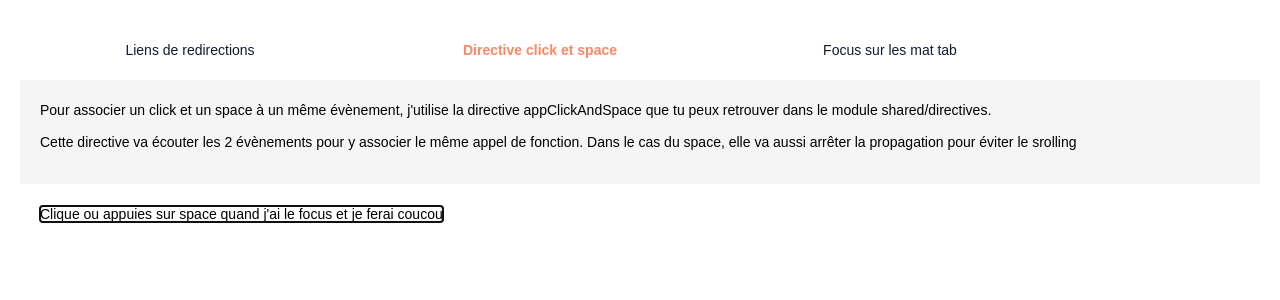
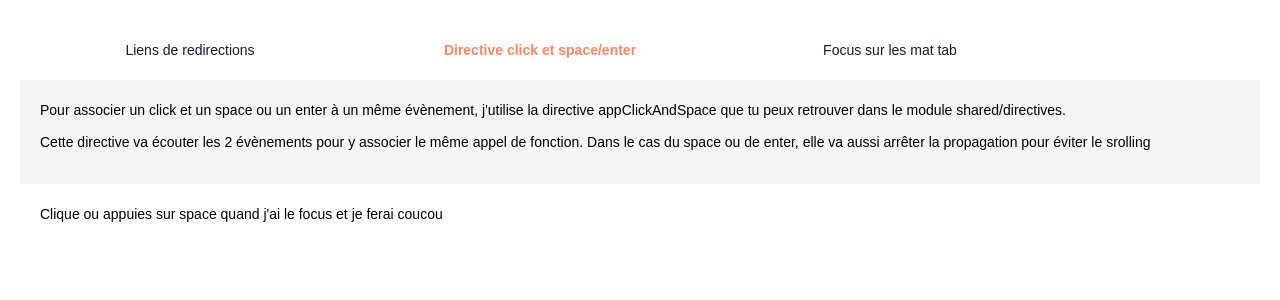
Before and after one commit to MoosArga/accessibility, an Angular app: page /click-and-space in a window 1280 px wide. Shown: the top 300 px of the page. Built offline with nearby package versions, Linux system fonts and the light colour scheme.

Commit message:
Revue Julie

```diff
--- a/src/app/features/click-and-space/click-and-space.component.html
+++ b/src/app/features/click-and-space/click-and-space.component.html
@@ -1,8 +1,8 @@
 <div class="concept-details">
-  <p>Pour associer un click et un space à un même évènement, j'utilise la directive appClickAndSpace que tu peux retrouver dans le module shared/directives.
+  <p>Pour associer un click et un space ou un enter à un même évènement, j'utilise la directive appClickAndSpace que tu peux retrouver dans le module shared/directives.
   </p>
-  <p>Cette directive va écouter les 2 évènements pour y associer le même appel de fonction. Dans le cas du space, elle va aussi arrêter la propagation pour éviter le srolling</p>
+  <p>Cette directive va écouter les 2 évènements pour y associer le même appel de fonction. Dans le cas du space ou de enter, elle va aussi arrêter la propagation pour éviter le srolling</p>
 </div>
 <div class="concept-example">
-    <span (appClickAndSpace)="coucou()" autofocus tabindex="0">Clique ou appuies sur space quand j'ai le focus et je ferai coucou</span>
+    <span (appClickAndKeyboard)="coucou()" tabindex="0">Clique ou appuies sur space quand j'ai le focus et je ferai coucou</span>
 </div>
--- a/src/app/layout/layout.component.html
+++ b/src/app/layout/layout.component.html
@@ -1,7 +1,7 @@
 <header>
   <ul id="menu">
     <li><a class="l-menu-item" routerLink="/redirect-links" routerLinkActive="l-menu-item-active">Liens de redirections</a></li>
-    <li><a class="l-menu-item" routerLink="/click-and-space" routerLinkActive="l-menu-item-active">Directive click et space</a></li>
+    <li><a class="l-menu-item" routerLink="/click-and-space" routerLinkActive="l-menu-item-active">Directive click et space/enter</a></li>
     <li><a class="l-menu-item" routerLink="/focus-mat-tab" routerLinkActive="l-menu-item-active">Focus sur les mat tab</a></li>
   </ul>
 </header>
--- a/src/app/shared/directive/click-and-space.directive.ts
+++ b/src/app/shared/directive/click-and-keyboard.directive.ts
@@ -1,17 +1,17 @@
 import { Directive, EventEmitter, HostListener, Output } from '@angular/core';
 
 @Directive({
-  selector: '[appClickAndSpace]'
+  selector: '[appClickAndKeyboard]'
 })
-export class ClickAndSpaceDirective {
+export class ClickAndKeyboardDirective {
 
-  @Output() appClickAndSpace: EventEmitter<void> = new EventEmitter<void>();
+  @Output() appClickAndKeyboard: EventEmitter<void> = new EventEmitter<void>();
 
   constructor() { }
 
   @HostListener('click', ['$event'])
   onClick(event: Event):void {
-    this.appClickAndSpace.emit();
+    this.appClickAndKeyboard.emit();
   }
 
   @HostListener('keydown.space', ['$event'])
@@ -19,7 +19,7 @@ export class ClickAndSpaceDirective {
   onKeyDownSpaceOrEnter(event: Event):void {
     event.preventDefault();
     event.stopPropagation();
-    this.appClickAndSpace.emit();
+    this.appClickAndKeyboard.emit();
   }
 
 }
--- a/src/app/shared/shared.module.ts
+++ b/src/app/shared/shared.module.ts
@@ -1,6 +1,6 @@
 import { NgModule } from '@angular/core';
 import { CommonModule } from '@angular/common';
-import { ClickAndSpaceDirective } from './directive/click-and-space.directive';
+import { ClickAndKeyboardDirective } from './directive/click-and-keyboard.directive';
 import { RedirectionAnchorDirective } from './directive/redirection-anchor.directive';
 import { RedirectionLinkWidgetComponent } from './widget/redirection-link-widget/redirection-link-widget.component';
 import { RouterModule } from '@angular/router';
@@ -10,7 +10,7 @@ import { SetFocusDirective } from './directive/set-focus.directive';
 
 @NgModule({
   declarations: [
-    ClickAndSpaceDirective,
+    ClickAndKeyboardDirective,
     RedirectionAnchorDirective,
     RedirectionLinkWidgetComponent,
     SetFocusDirective,
@@ -20,7 +20,7 @@ import { SetFocusDirective } from './directive/set-focus.directive';
     RouterModule
   ],
   exports: [
-    ClickAndSpaceDirective,
+    ClickAndKeyboardDirective,
     RedirectionAnchorDirective,
     RedirectionLinkWidgetComponent,
     SetFocusDirective,
--- a/src/app/shared/widget/redirection-link-widget/redirection-link-widget.component.html
+++ b/src/app/shared/widget/redirection-link-widget/redirection-link-widget.component.html
@@ -1,4 +1,4 @@
 <h2>Liens de redirection</h2>
 <ul>
-  <li *ngFor="let anchor of anchors$ | async"><button (appClickAndSpace)="navigateToAnchor(anchor)">{{ anchor.label }}</button></li>
+  <li *ngFor="let anchor of anchors$ | async"><button (appClickAndKeyboard)="navigateToAnchor(anchor)">{{ anchor.label }}</button></li>
 </ul>
```
